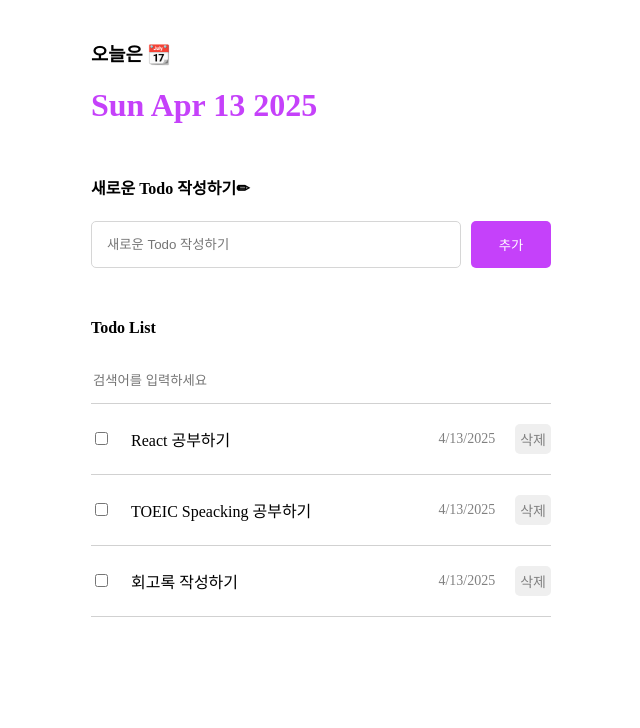
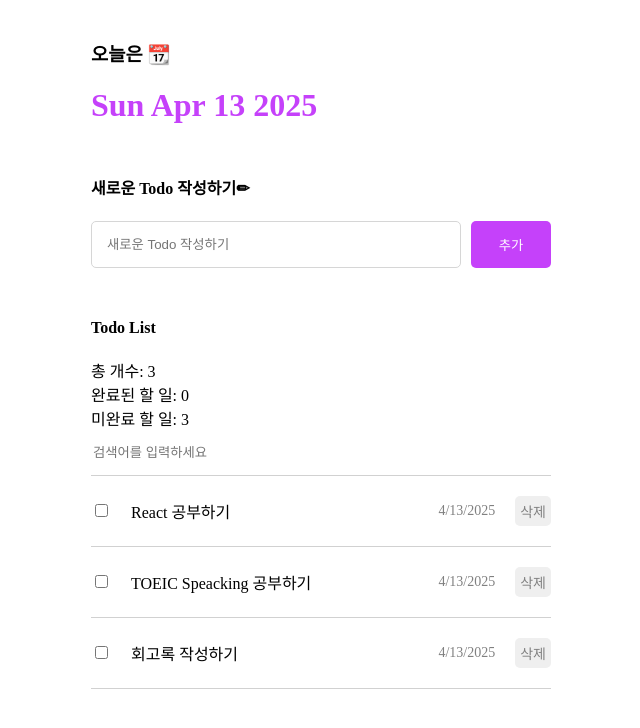
Before and after one commit to meanzzi/to-do, a React (Create React App) app: page / in a window 1280 px wide. Shown: the top 728 px of the page, without its empty margins (319-959 px from the left). Built offline with nearby package versions, Linux system fonts and the light colour scheme.

Commit message:
최적화

```diff
--- a/src/App.js
+++ b/src/App.js
@@ -2,7 +2,7 @@
 import Header from "./component/Header";
 import TodoEditor from "./component/TodoEditor";
 import TodoList from "./component/TodoList";
-import { useReducer, useRef } from "react";
+import { useCallback, useReducer, useRef } from "react";
 
 const mockTodo = [
   {
@@ -65,18 +65,18 @@
     });
     idRef.current += 1;
   };
-  const onUpdate = (targetId) => {
+  const onUpdate = useCallback((targetId) => {
     dispatch({
       type: "UPDATE",
       targetId, //체크 여부
     });
-  };
-  const onDelete = (targetId) => {
+  }, []);
+  const onDelete = useCallback((targetId) => {
     dispatch({
       type: "DELETE",
       targetId, //삭제할 아이템
     });
-  };
+  }, []);
 
   return (
     <div className="App">
--- a/src/component/Header.js
+++ b/src/component/Header.js
@@ -1,6 +1,8 @@
 import "./Header.css";
+import React from "react";
 
 const Header = () => {
+  // console.log("header 업데이트");
   return (
     <div className="Header">
       <h3>오늘은 📆</h3>
@@ -9,4 +11,4 @@
   );
 };
 
-export default Header;
+export default React.memo(Header); //헤더 리렌더 필요X
--- a/src/component/TodoItem.js
+++ b/src/component/TodoItem.js
@@ -1,6 +1,8 @@
 import "./TodoItem.css";
+import React from "react";
 
 const TodoItem = ({ id, content, isDone, createdDate, onUpdate, onDelete }) => {
+  console.log(`${id} TodoItem 업데이트`);
   const onChangeCheckbox = () => {
     onUpdate(id);
   };
@@ -24,4 +26,4 @@
   );
 };
 
-export default TodoItem;
+export default React.memo(TodoItem);
--- a/src/component/TodoList.js
+++ b/src/component/TodoList.js
@@ -1,4 +1,4 @@
-import { useState } from "react";
+import { useMemo, useState } from "react";
 import TodoItem from "./TodoItem";
 import "./TodoList.css";
 
@@ -14,10 +14,28 @@
           (it) => it.content.toLowerCase().includes(search.toLowerCase()) //대소문자 구별 X
         );
   };
+  const analyzeTodo = useMemo(() => {
+    //불필요한 호출 방지
+    console.log("analyzeTodo 함수 호출");
+    const totalCount = todo.length;
+    const doneCount = todo.filter((it) => it.isDone).length; //완료
+    const notDoneCount = totalCount - doneCount; //미완료
+    return {
+      totalCount,
+      doneCount,
+      notDoneCount,
+    };
+  }, [todo]);
+  const { totalCount, doneCount, notDoneCount } = analyzeTodo;
 
   return (
     <div className="TodoList">
       <h4>Todo List</h4>
+      <div>
+        <div>총 개수: {totalCount}</div>
+        <div>완료된 할 일: {doneCount}</div>
+        <div>미완료 할 일: {notDoneCount}</div>
+      </div>
       <input
         value={search}
         onChange={onChangeSearch}
```
